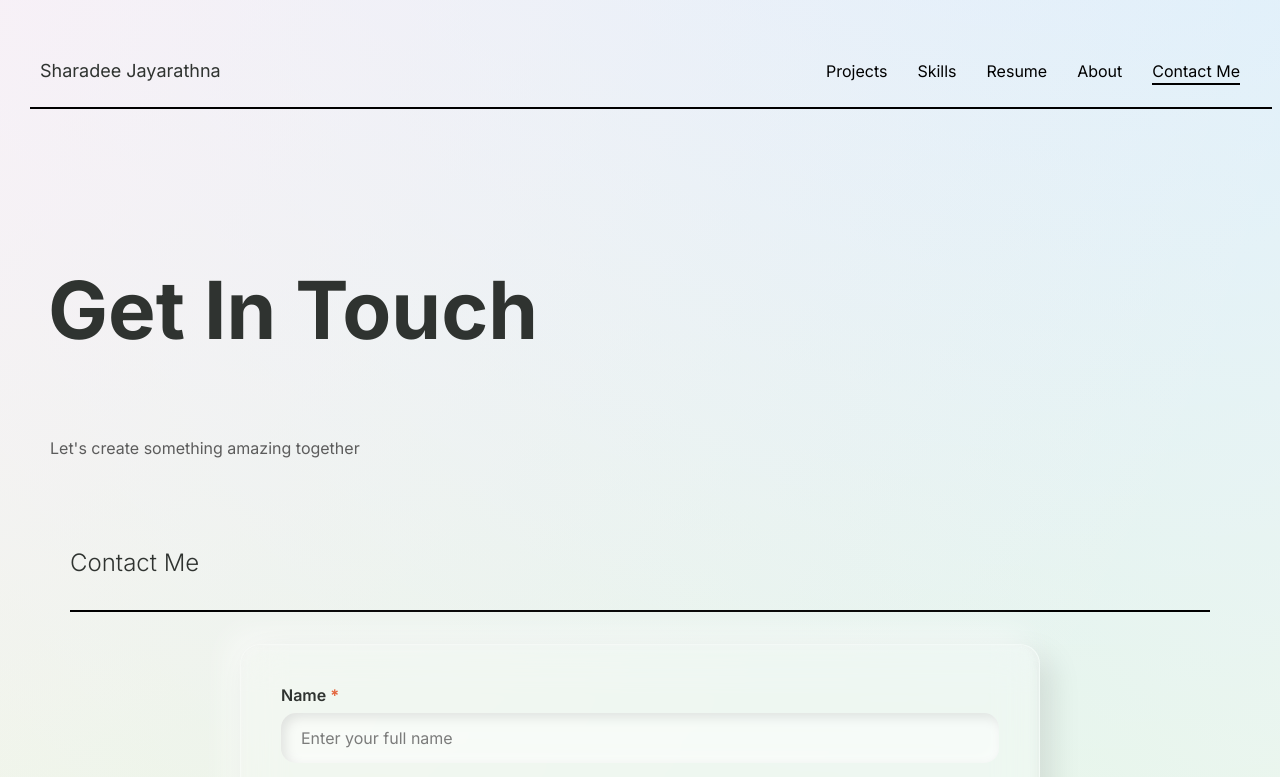
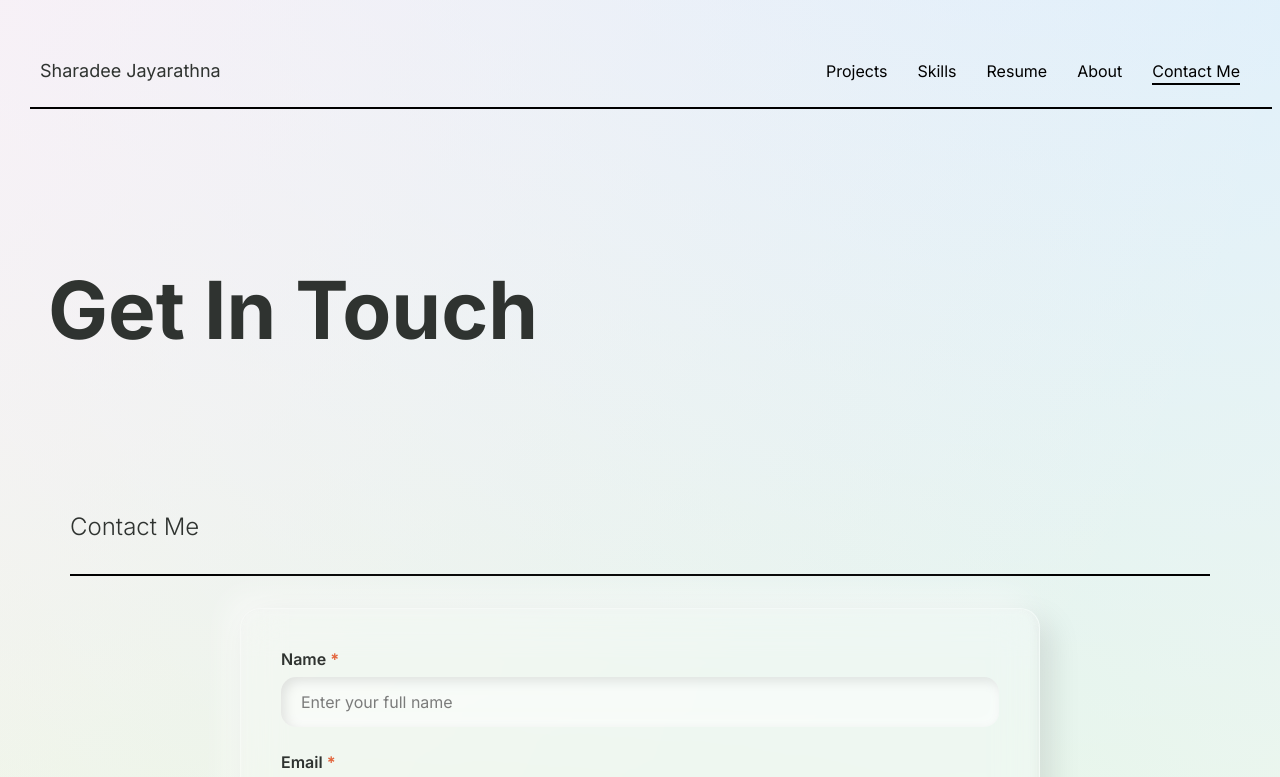
Before and after one commit to kawyajayarathna/Personal-Portfolio, a plain HTML site: page contact_page.html in a window 1280 px wide. Shown: the top 777 px of the page. Drawn offline with Linux system fonts and the light colour scheme.

Commit message:
Update contact_page.html

```diff
--- a/contact_page.html
+++ b/contact_page.html
@@ -511,8 +511,6 @@ hr {
 
   <h1 class="scroll-name animate-on-load" id="scrollName">Get In Touch</h1>
 
-  <p class="subtitle">Let's create something amazing together</p>
-
   <section class="contact-section">
     <h3>Contact Me</h3>
     <hr>
```
